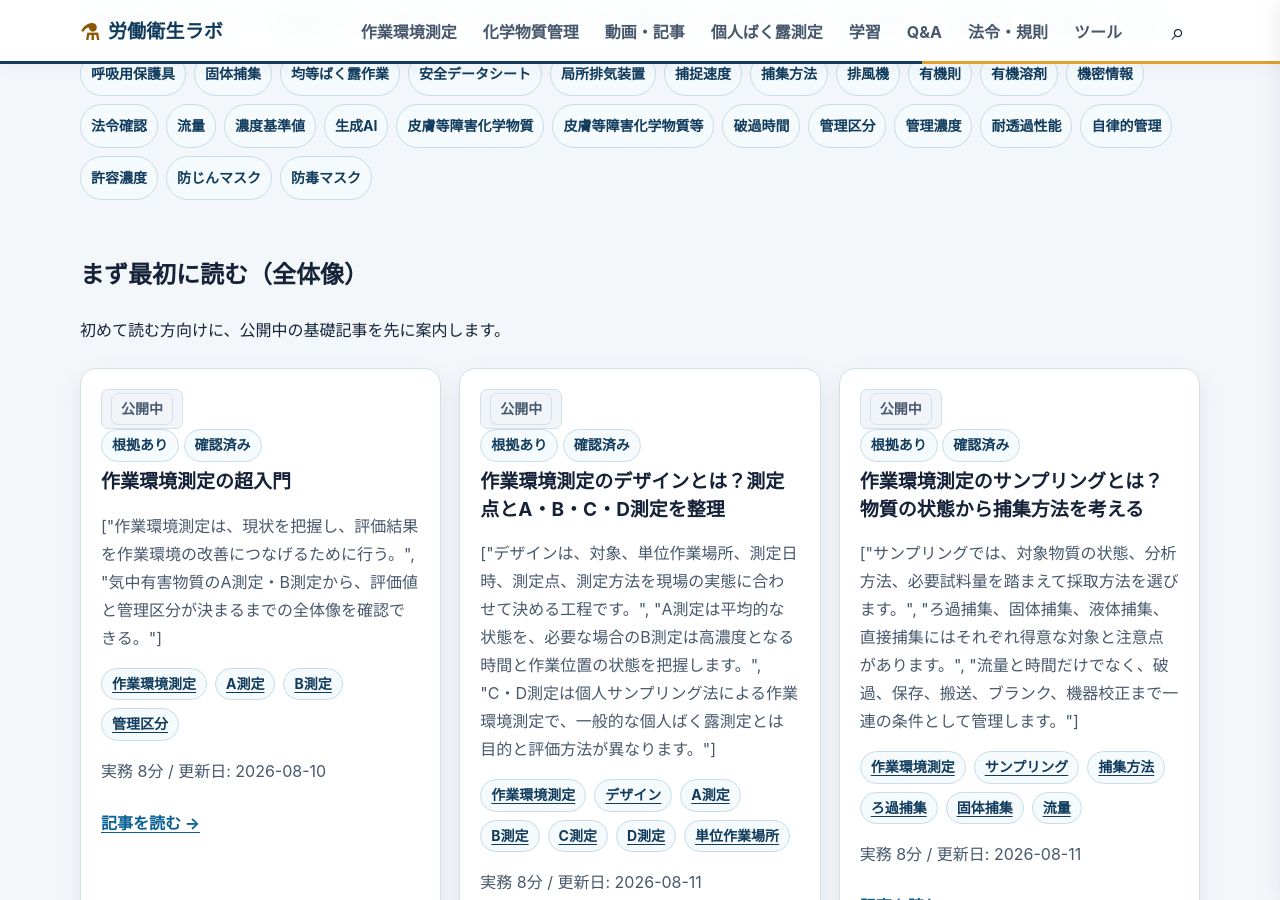
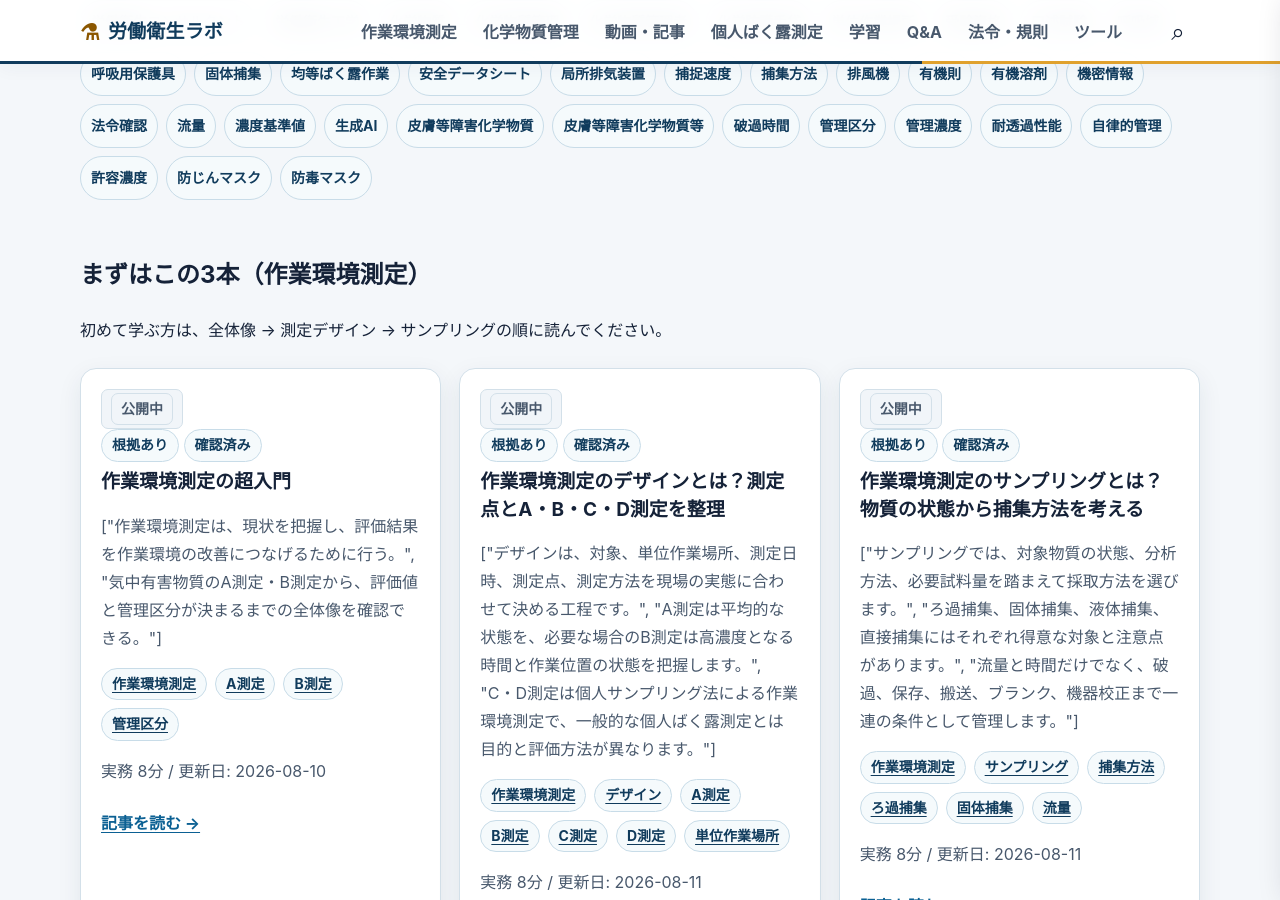
Before and after one commit to rodoeisei-lab/rodoeisei-lab, a Jekyll site: the page built from guides/index.md, in a window 1280 px wide and 900 px high, scrolled down 592 px. Built offline with Jekyll 4.4.1, drawn with Linux system fonts in a browser that asks for light colours.

Commit message:
Apply site review follow-ups (13/13)

```diff
--- a/guides/index.md
+++ b/guides/index.md
@@ -32,8 +32,8 @@ permalink: /guides/
 </div>
 {% endif %}
 
-<h2 id="getting-started">まず最初に読む（全体像）</h2>
-<p>初めて読む方向けに、公開中の基礎記事を先に案内します。</p>
+<h2 id="getting-started">まずはこの3本（作業環境測定）</h2>
+<p>初めて学ぶ方は、全体像 → 測定デザイン → サンプリングの順に読んでください。</p>
 {% assign featured_guides = site.guides | where: "status", "published" | where: "featured", true %}
 <div class="cards guides-cards">
   {% for guide in featured_guides %}
```
